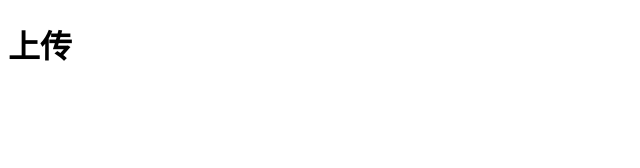
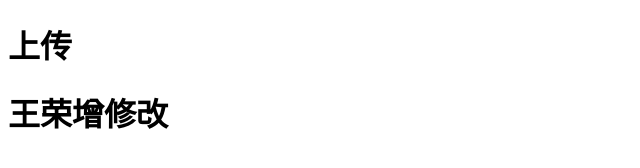
Before and after one commit to FourGod/python-learn, a plain HTML site: page xin.html in a window 1280 px wide. Shown: the whole page, without its empty margins (0-640 px from the left). Drawn offline with Linux system fonts and the light colour scheme.

Commit message:
我写的页面

```diff
--- a/xin.html
+++ b/xin.html
@@ -6,5 +6,6 @@
 </head>
 <body>
 <h1>上传</h1>
+<h1>王荣增修改</h1>
 </body>
 </html>
```
